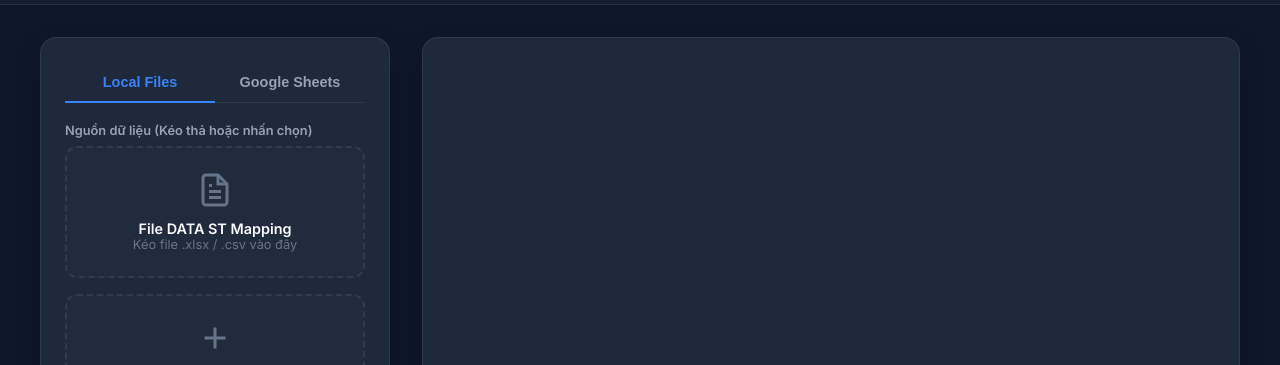
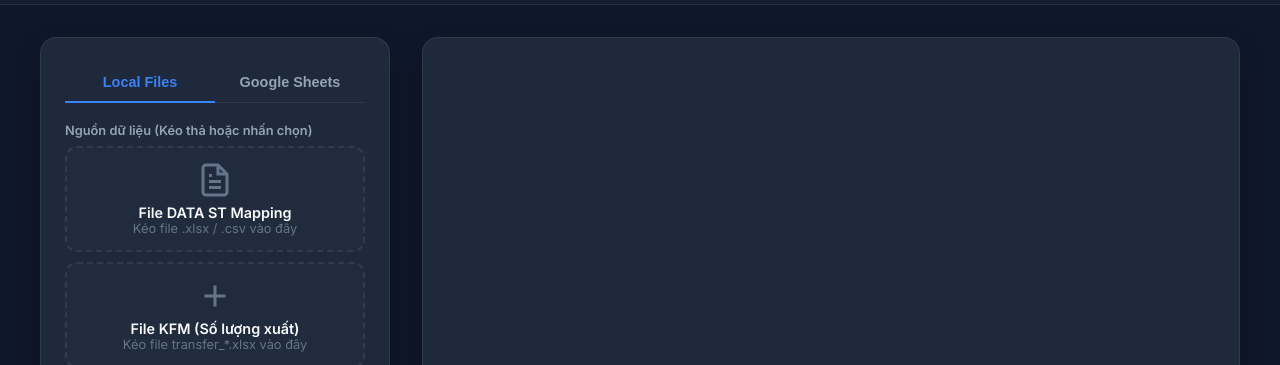
Before and after one commit to ThanhPhammm111/dashboard-nhap-xuat, a plain HTML site: page index.html in a window 1280 px wide. Shown: the part 68-433 px from the top of the page. Drawn offline with nearby package versions, Linux system fonts and the light colour scheme.

Commit message:
Optimize drop zone UI spacing for compact layouts

```diff
--- a/css/style.css
+++ b/css/style.css
@@ -274,7 +274,7 @@ main {
 .file-drop-zone {
   border: 2px dashed var(--border-color);
   border-radius: 12px;
-  padding: 24px 16px;
+  padding: 14px 12px;
   text-align: center;
   cursor: pointer;
   transition: var(--transition-smooth);
@@ -282,8 +282,8 @@ main {
   display: flex;
   flex-direction: column;
   align-items: center;
-  gap: 12px;
-  margin-bottom: 16px;
+  gap: 6px;
+  margin-bottom: 10px;
   position: relative;
 }
 .file-drop-zone:hover, .file-drop-zone.dragover {
```
